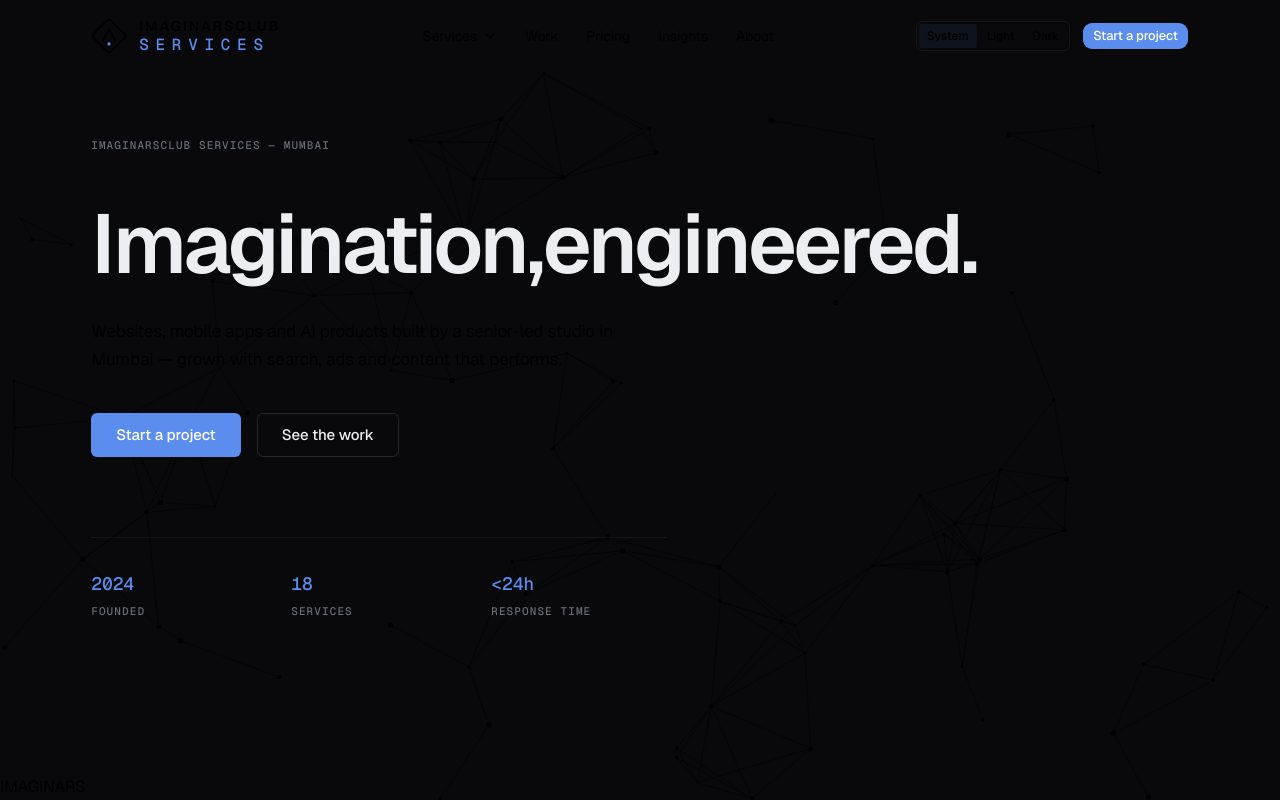
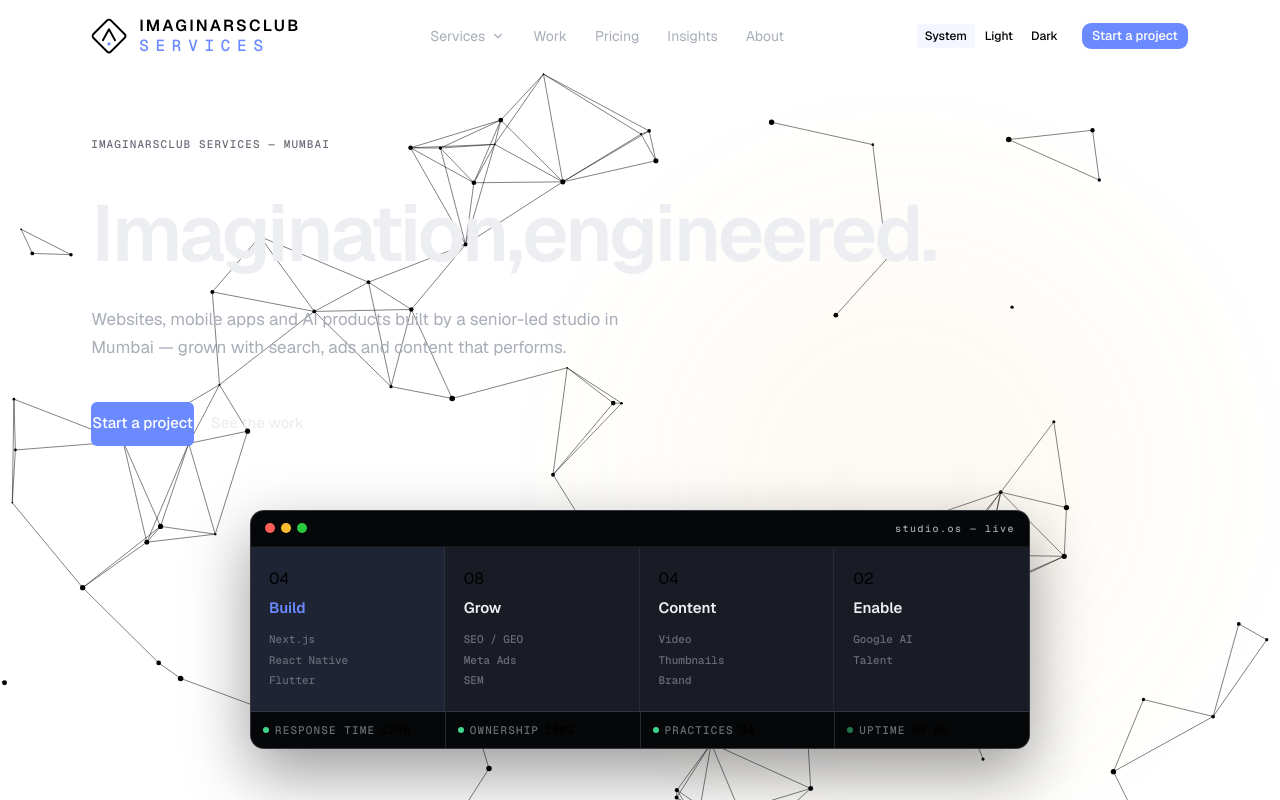
Before and after one commit to SohamChoughule168/goat, a Next.js app: page / in a window 1280 px wide. Shown: the top 800 px of the page. Built offline with nearby package versions, Linux system fonts and the light colour scheme.

Commit message:
feat(v4): premium hero with Studio OS module panel + canvas engine + screenshots

```diff
--- a/src/app/globals.css
+++ b/src/app/globals.css
@@ -115,6 +115,92 @@
   background-size: 64px 48px;
 }
 
+/* ===== HERO MODULE PANEL ===== */
+.module-panel {
+  background: var(--surface-raised);
+  border: 1px solid var(--line-strong);
+  border-radius: var(--radius-lg, 14px);
+  overflow: hidden;
+  transition: transform 600ms cubic-bezier(0.16,1,0.3,1);
+  box-shadow:
+    inset 0 1px 0 rgba(255,255,255,0.06),
+    0 24px 64px rgba(0,0,0,0.4);
+}
+[data-theme="light"] .module-panel {
+  box-shadow:
+    inset 0 1px 0 rgba(255,255,255,0.5),
+    0 8px 32px rgba(0,0,0,0.08),
+    0 24px 64px rgba(0,0,0,0.06);
+}
+.module-bar {
+  display: flex; align-items: center; gap: 6px;
+  padding: 10px 14px;
+  border-bottom: 1px solid var(--line);
+  background: var(--surface-sunken);
+}
+.module-bar .dot { width: 10px; height: 10px; border-radius: 999px; }
+.module-body { display: grid; grid-template-columns: repeat(4, 1fr); }
+@media (max-width: 640px) {
+  .module-body { grid-template-columns: repeat(2, 1fr); }
+}
+.module-cell {
+  padding: 20px 18px;
+  border-right: 1px solid var(--line);
+  transition: background 160ms ease;
+}
+.module-cell:nth-child(4n) { border-right: none; }
+.module-cell:hover { background: var(--surface-hover); }
+.module-cell--active {
+  background: var(--blue-dim, rgba(107,138,255,0.05));
+}
+.module-cell--active .module-cell-title { color: var(--blue); }
+.module-cell-title {
+  display: block; margin-top: 6px;
+  font-weight: 600; font-size: 0.9375rem; color: var(--text-hi);
+}
+.module-cell ul { margin-top: 10px; list-style: none; padding: 0; }
+.module-cell li {
+  font-family: var(--font-mono-stack, var(--font-mono));
+  font-size: 0.6875rem; color: var(--text-subtle);
+  padding: 2px 0;
+}
+
+/* Status bar inside module */
+.module-status {
+  display: grid; grid-template-columns: repeat(4, 1fr); gap: 1px;
+  border-top: 1px solid var(--line); background: var(--line);
+}
+.status-item {
+  display: flex; align-items: center; gap: 6px;
+  padding: 10px 12px; background: var(--surface-sunken);
+}
+.status-dot {
+  width: 6px; height: 6px; border-radius: 999px;
+  background: var(--green);
+}
+.status-dot.pulse { animation: status-pulse 2s ease-in-out infinite; }
+@keyframes status-pulse {
+  0%, 100% { opacity: 1; }
+  50% { opacity: 0.4; }
+}
+
+/* ===== SCROLL CHOREOGRAPHY ===== */
+html.js [data-chapter] > * > * > .reveal {
+  will-change: opacity, transform;
+}
+
+/* Section handoff — subtle top border glow on dark sections */
+[data-section-glow] {
+  position: relative;
+}
+[data-section-glow]::before {
+  content: "";
+  position: absolute;
+  top: -1px; left: 15%; right: 15%; height: 1px;
+  background: linear-gradient(90deg, transparent, rgba(91,141,239,0.3), transparent);
+  pointer-events: none;
+}
+
 /* ===== SURFACES ===== */
 .panel {
   background: var(--surface);
--- a/src/components/home/hero.tsx
+++ b/src/components/home/hero.tsx
@@ -6,6 +6,7 @@
 
 export default function Hero() {
   const ref = useRef<HTMLElement>(null);
+  const panelRef = useRef<HTMLDivElement>(null);
 
   useEffect(() => {
     const el = ref.current;
@@ -18,27 +19,55 @@
     return () => cancelAnimationFrame(raf);
   }, []);
 
+  // Subtle parallax on module panel via cursor
+  useEffect(() => {
+    const panel = panelRef.current;
+    if (!panel) return;
+    if (!window.matchMedia("(pointer: fine)").matches) return;
+    if (window.matchMedia("(prefers-reduced-motion: reduce)").matches) return;
+
+    const ry = { v: 0 };
+    const rx = { v: 0 };
+    let raf = 0;
+    function onMove(e: MouseEvent) {
+      const rect = panel!.getBoundingClientRect();
+      const px = (e.clientX - rect.left) / rect.width - 0.5;
+      const py = (e.clientY - rect.top) / rect.height - 0.5;
+      cancelAnimationFrame(raf);
+      raf = requestAnimationFrame(() => {
+        panel!.style.transform = `perspective(1200px) rotateY(${px * 6}deg) rotateX(${py * -4}deg)`;
+      });
+    }
+    function reset() {
+      cancelAnimationFrame(raf);
+      panel!.style.transform = "perspective(1200px)";
+    }
+    window.addEventListener("mousemove", onMove, { passive: true });
+    panel!.addEventListener("mouseleave", reset);
+    return () => {
+      window.removeEventListener("mousemove", onMove);
+      panel!.removeEventListener("mouseleave", reset);
+    };
+  }, []);
+
   return (
     <section ref={ref} className="relative overflow-hidden min-h-[calc(100dvh-72px)]" data-chapter="hero">
       <ImaginationEngine className="z-0" />
 
-      {/* Subtle grid overlay for technical texture */}
-      <div aria-hidden="true" className="absolute inset-0 z-[1] opacity-[0.03]" style={{
-        backgroundImage: "linear-gradient(to right, var(--line) 1px, transparent 1px), linear-gradient(to bottom, var(--line) 1px, transparent 1px)",
-        backgroundSize: "80px 64px",
-      }} />
+      {/* Warm ambient glow */}
+      <div aria-hidden="true" className="absolute right-[10%] top-[20%] h-[500px] w-[500px] rounded-full opacity-[0.06] blur-[100px]"
+        style={{ background: "var(--gold)" }} />
 
-      <div className="shell relative z-10 pt-[clamp(48px,8vh,96px)] pb-24">
+      <div className="shell relative z-10 pt-[clamp(48px,8vh,96px)] pb-16">
         <p className="micro reveal">ImaginarsClub Services — Mumbai</p>
 
         <h1 data-lines aria-label="Imagination, engineered."
-          className="mt-12"
+          className="mt-10"
           style={{
-            fontFamily: "var(--font-sans-stack)",
             fontWeight: 600,
-            fontSize: "clamp(2.75rem, 6.5vw, 7rem)",
+            fontSize: "clamp(2.75rem, 6.2vw, 7rem)",
             letterSpacing: "-0.035em",
-            lineHeight: 1.0,
+            lineHeight: 1.02,
             textWrap: "balance",
             color: "var(--text-hi)",
           }}
@@ -47,7 +76,7 @@
           <span className="line-mask"><span style={{"--i":1} as React.CSSProperties}>engineered.</span></span>
         </h1>
 
-        <p className="lede mt-8 reveal max-w-[50ch]" style={{"--i":2} as React.CSSProperties}>
+        <p className="lede mt-8 max-w-[48ch] reveal" style={{"--i":2} as React.CSSProperties}>
           Websites, mobile apps and AI products built by a senior-led studio
           in Mumbai — grown with search, ads and content that performs.
         </p>
@@ -56,26 +85,51 @@
           <Link href="/contact" className="btn btn-primary">Start a project</Link>
           <Link href="/work" className="btn btn-secondary">See the work</Link>
         </div>
-
-        {/* Proof metrics */}
-        <div className="mt-20 grid grid-cols-3 gap-6 border-t border-[var(--line)] pt-8 max-w-xl">
-          {[
-            { v: "2024", l: "Founded" },
-            { v: "18", l: "Services" },
-            { v: "<24h", l: "Response time" },
-          ].map((s) => (
-            <div key={s.l}>
-              <p className="font-mono text-lg font-medium text-[color:var(--blue)]">{s.v}</p>
-              <p className="micro mt-1">{s.l}</p>
-            </div>
-          ))}
-        </div>
       </div>
 
-      {/* Type-as-graphic cropped at viewport right edge */}
-      <div className="type-graphic-wrap absolute bottom-0 left-0 right-0 pointer-events-none select-none" aria-hidden="true">
-        <span className="type-graphic">IMAGINARS</span>
+      {/* Studio OS Module Panel — the visual centerpiece */}
+      <div className="shell relative z-10 pb-24">
+        <div ref={panelRef} className="module-panel mx-auto max-w-[780px]" aria-hidden="true">
+          <div className="module-bar">
+            <span className="dot bg-[#FF5F57]" /><span className="dot bg-[#FEBC2E]" /><span className="dot bg-[#28C840]" />
+            <span className="ml-auto font-mono text-[10px] tracking-[0.15em] text-muted-foreground">studio.os — live</span>
+          </div>
+          <div className="module-body grid grid-cols-4 gap-px">
+            <ModuleCell label="Build" count="04" items={["Next.js","React Native","Flutter"]} active />
+            <ModuleCell label="Grow" count="08" items={["SEO / GEO","Meta Ads","SEM"]} />
+            <ModuleCell label="Content" count="04" items={["Video","Thumbnails","Brand"]} />
+            <ModuleCell label="Enable" count="02" items={["Google AI","Talent"]} />
+          </div>
+          <div className="module-status">
+            <StatusDot label="Response time" value="<24h" />
+            <StatusDot label="Ownership" value="100%" />
+            <StatusDot label="Practices" value="04" />
+            <StatusDot label="Uptime" value="99.9%" pulse />
+          </div>
+        </div>
       </div>
     </section>
   );
 }
+
+function ModuleCell({ label, count, items, active }: { label: string; count: string; items: string[]; active?: boolean }) {
+  return (
+    <div className={`module-cell ${active ? "module-cell--active" : ""}`}>
+      <span className="index">{count}</span>
+      <span className="module-cell-title">{label}</span>
+      <ul>
+        {items.map((item) => <li key={item}>{item}</li>)}
+      </ul>
+    </div>
+  );
+}
+
+function StatusDot({ label, value, pulse }: { label: string; value: string; pulse?: boolean }) {
+  return (
+    <div className="status-item">
+      <span className={`status-dot ${pulse ? "pulse" : ""}`} />
+      <span className="micro">{label}</span>
+      <span className="font-mono text-xs">{value}</span>
+    </div>
+  );
+}
--- a/src/styles/v4-palette.css
+++ b/src/styles/v4-palette.css
@@ -1,4 +1,4 @@
-/* Imaginars v4 — refined professional palette */
+/* Imaginars v4 — graphite canvas · electric blue · warm amber */
 @import "tailwindcss";
 @import "tw-animate-css";
 @import "shadcn/tailwind.css";
@@ -6,65 +6,26 @@
 @custom-variant dark (&:is([data-theme=dark] *));
 
 :root {
-  --bg: #09090B;
-  --surface: #0E0F13;
-  --surface-raised: #14161D;
+  --bg: #0B0C0F;
+  --surface: #111318;
+  --surface-raised: #191C24;
   --surface-sunken: #060708;
   --surface-hover: #12141B;
-
   --text-hi: #EDEEF2;
   --text-body: #A8ADB8;
   --text-subtle: #686D78;
-
   --line: rgba(255,255,255,0.06);
   --line-strong: rgba(255,255,255,0.12);
-
-  --blue: #5B8DEF;
-  --blue-hover: #7BA3F3;
-  --blue-dim: rgba(91,141,239,0.08);
+  --blue: #6B8AFF;
+  --blue-hover: #8CA9FF;
+  --blue-dim: rgba(107,138,255,0.07);
   --green: #3DD68C;
-  --gold: #E8A44C;
-  --gold-dim: rgba(232,164,76,0.10);
-
+  --gold: #E8B44C;
+  --gold-dim: rgba(232,180,76,0.09);
   --accent: var(--blue);
   --accent-hover: var(--blue-hover);
   --accent-fg: #FFFFFF;
   --focus-ring: var(--blue);
-
-  /* Type scale — ratio ~1.333 */
-  --text-caption: 0.75rem;
-  --text-small: 0.875rem;
-  --text-body: 1rem;
-  --text-body-lg: 1.3125rem;
-  --text-h4: 1.75rem;
-  --text-h3: 2.25rem;
-  --text-h2: 3rem;
-  --text-h1: 4rem;
-  --text-display: clamp(2.75rem, 6.5vw, 6.5rem);
-
-  --track-body: -0.005em;
-  --track-small: 0em;
-  --track-caption: 0.06em;
-  --track-heading: -0.025em;
-  --track-display: -0.035em;
-
-  --leading-body: 1.65;
-  --leading-tight: 1.08;
-  --leading-display: 1.0;
-
-  /* Space — 4px base */
-  --space-1: 0.25rem;  --space-2: 0.5rem;   --space-3: 0.75rem;
-  --space-4: 1rem;     --space-5: 1.5rem;   --space-6: 2rem;
-  --space-8: 3rem;     --space-10: 4rem;    --space-14: 5.5rem;
-  --space-16: 7rem;    --space-20: 9rem;    --space-28: 12rem;
-
-  --section-y: clamp(96px, 12vh, 160px);
-  --container-w: 1200px;
-  --gutter: clamp(24px, 4vw, 56px);
-
-  --radius-sm: 6px;
-  --radius-md: 10px;
-  --radius-lg: 14px;
 }
 
 [data-theme="light"] {
@@ -80,8 +41,20 @@
   --line-strong: rgba(0,0,0,0.14);
   --blue: #3464E6;
   --blue-hover: #264FC2;
-  --blue-dim: rgba(52,100,230,0.07);
+  --blue-dim: rgba(52,100,230,0.06);
   --green: #087D4E;
   --gold: #C8891E;
   --gold-dim: rgba(200,137,30,0.08);
+  --accent: var(--blue);
+  --accent-hover: var(--blue-hover);
+  --accent-fg: #FFFFFF;
+  --focus-ring: var(--blue);
 }
+
+/* Space */
+--sp-1: 4px; --sp-2: 8px; --sp-3: 12px; --sp-4: 16px; --sp-5: 24px;
+--sp-6: 32px; --sp-7: 48px; --sp-8: 64px;
+
+/* Type */
+--font-body-size: 15px;
+--track-body: -0.005em;
```
Also changed, not shown: 6 other files (tests, documents, lock files or other folders).
